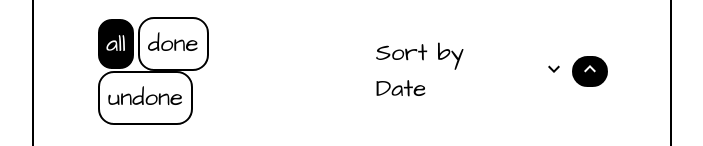
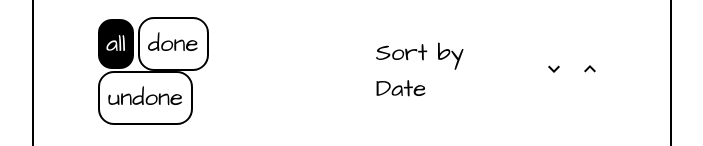
Before and after one commit to AlexeyKalitin/front-end-layout, a React (Create React App) app: page / in a window 1280 px wide. Shown: the part 228-374 px from the top of the page, without its empty margins (288-991 px from the left). Built offline with nearby package versions, Linux system fonts and the light colour scheme.

Commit message:
all done

```diff
--- a/src/App.js
+++ b/src/App.js
@@ -58,7 +58,7 @@ function App() {
 
   const handlerNewElemSetter = newElem => {
     setTodos([...todos, newElem])
-    setFilterTodos([...todos, newElem])
+    setFilterTodos([...filterTodos, newElem])
   }
 
   const handlerSetSortStatus = sortStatus => {
--- a/src/components/Filter.jsx
+++ b/src/components/Filter.jsx
@@ -4,11 +4,6 @@ import arrowup from "../arrowup.svg";
 import arrowdown from "../arrowdown.svg";
 function Filter({ todosFilter, setSortStatus }) {
   const [activeFilterSort, setActiveFilterSort] = useState("all");
-  const [activeFilterCategory, setActiveFilterCategory] = useState("up");
-
-  const handlerFilterCategory = (filterName) => {
-    setActiveFilterCategory(filterName);
-  };
 
   const handlerFilterSort = (filterChoose) => {
     setActiveFilterSort(filterChoose);
@@ -18,13 +13,8 @@ function Filter({ todosFilter, setSortStatus }) {
     <button
       onClick={() => {
         setSortStatus("down");
-        handlerFilterCategory("down");
       }}
-      className={
-        activeFilterCategory === "down"
-          ? "filter__arrow-active"
-          : "filter__arrow-down"
-      }
+      className={"filter__arrow-down"}
     >
       <img alt="arrowdown" src={arrowdown} />
     </button>
@@ -34,20 +24,14 @@ function Filter({ todosFilter, setSortStatus }) {
     <button
       onClick={() => {
         setSortStatus("up");
-        handlerFilterCategory("up");
       }}
-      className={
-        activeFilterCategory === "up"
-          ? "filter__arrow-active"
-          : "filter__arrow-up"
-      }
+      className={"filter__arrow-up"}
     >
       <img alt="arrowup" src={arrowup} />
     </button>
   );
 
   return (
-
     <span className="filter">
       <span className="filter-buttons">
         <button
@@ -90,7 +74,6 @@ function Filter({ todosFilter, setSortStatus }) {
         >
           undone
         </button>
-
       </span>
       <span className="filter-sort">
         <p className="sortBy-text">Sort by Date</p>
```
